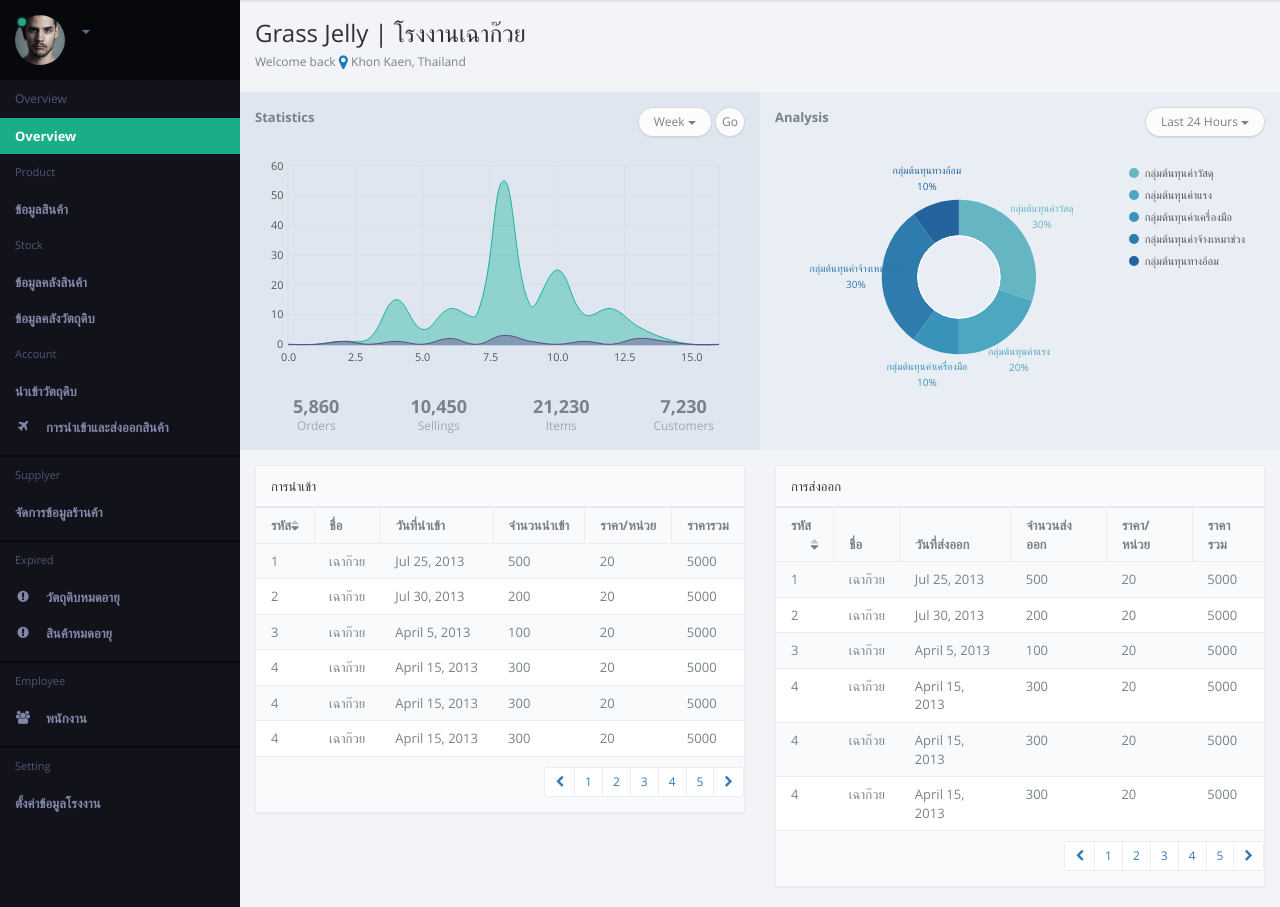
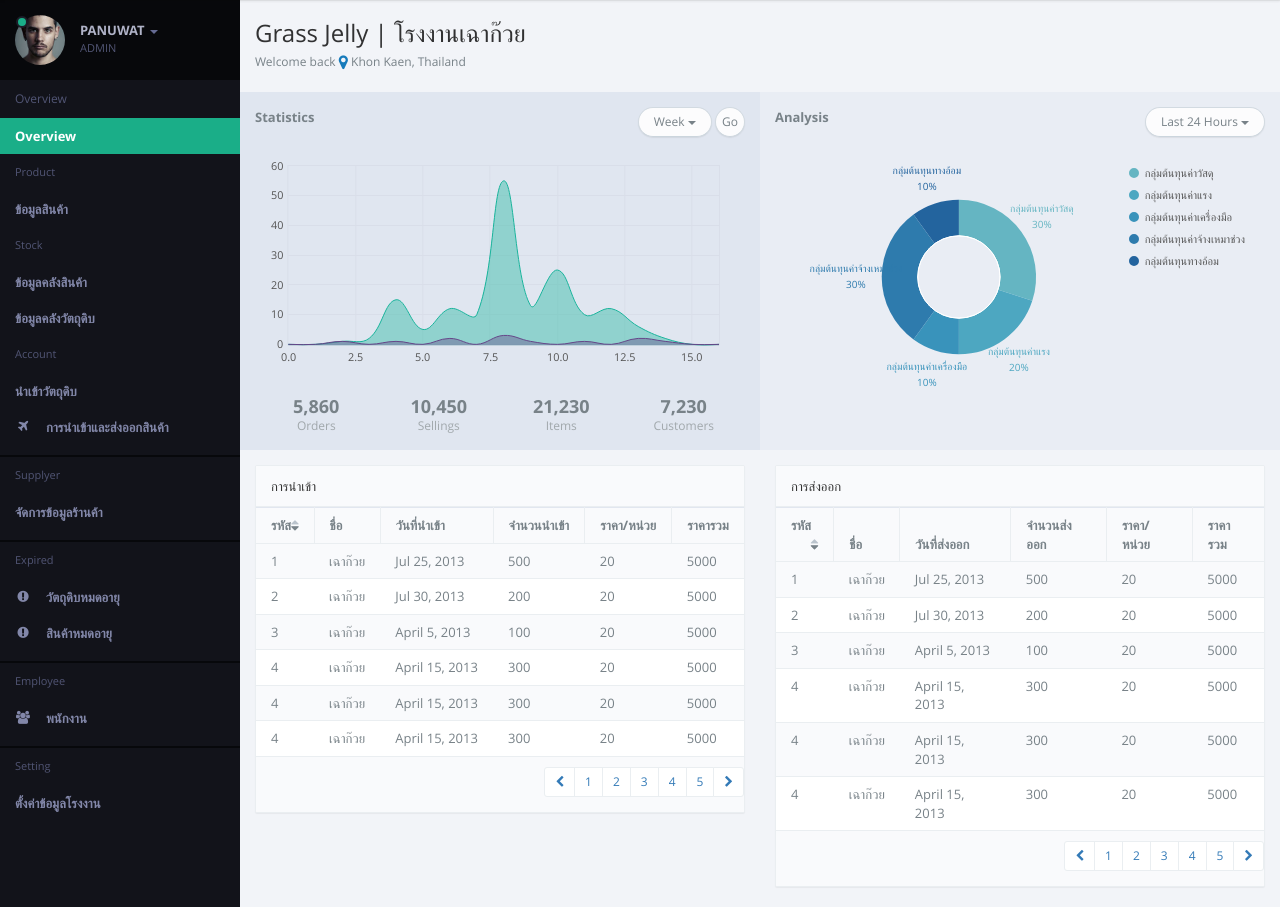
Before and after one commit to 2ManDown/GrassJelly, a CodeIgniter app: page /GrassJelly/index.php/home/index in a window 1280 px wide. Shown: the part 60-967 px from the top of the page. Run offline with CodeIgniter, Linux system fonts and the light colour scheme; data that the repository does not hold is empty; style sheets or scripts are compiled from the project's sources; some libraries are stand-ins or nearby versions.

Commit message:
add link

```diff
--- a/application/views/theme.php
+++ b/application/views/theme.php
@@ -18,6 +18,7 @@
   <link rel="stylesheet" href="<?php echo base_url() ?>asset/js/chosen/chosen.css" type="text/css" />
   <link rel="stylesheet" href="<?php echo base_url() ?>asset/js/spinner/jquery.bootstrap-touchspin.css" type="text/css" />
   <link rel="stylesheet" href="<?php echo base_url() ?>asset/js/typehead/typehead.css" type="text/css" />
+  <link rel="stylesheet" href="//maxcdn.bootstrapcdn.com/font-awesome/4.3.0/css/font-awesome.min.css">
 
   <!-- Card CSS -->
   <link rel="stylesheet" href="<?php echo base_url() ?>asset/css/card.css" type="text/css" />
@@ -92,10 +93,10 @@
                       </span>
                       <span class="hidden-nav-xs clear">
                         <span class="block m-t-xs">
-                          <strong class="font-bold text-lt"><?php //echo $user_profile['user_name'] ?></strong>
+                          <strong class="font-bold text-lt">PANUWAT</strong>
                           <b class="caret"></b>
                         </span>
-                        <span class="text-muted text-xs block"><?php// echo $user_profile['user_status'] ?></span>
+                        <span class="text-muted text-xs block">ADMIN</span>
                       </span>
                     </a>
                     <ul class="dropdown-menu animated fadeInRight m-t-xs">
```
